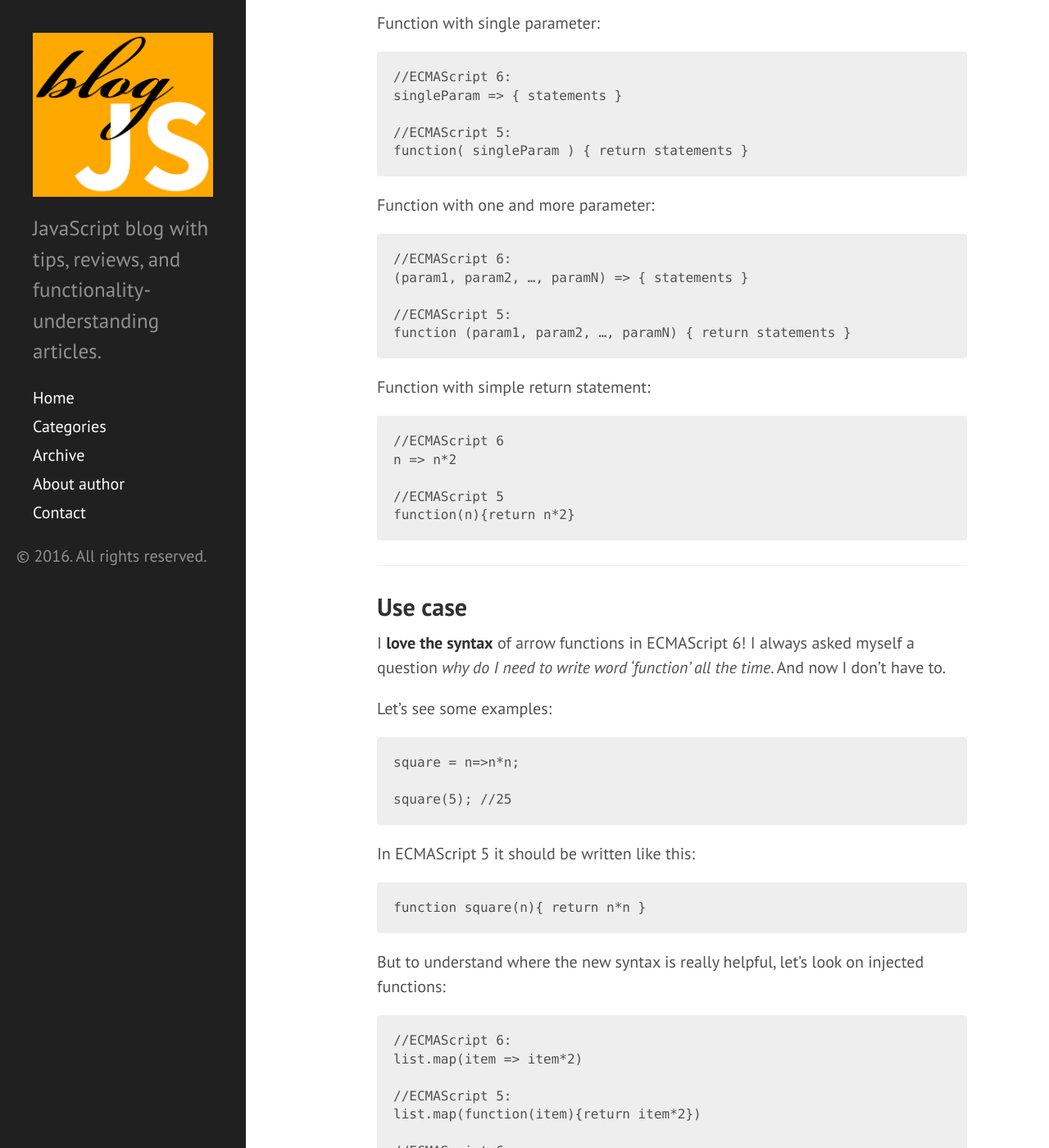
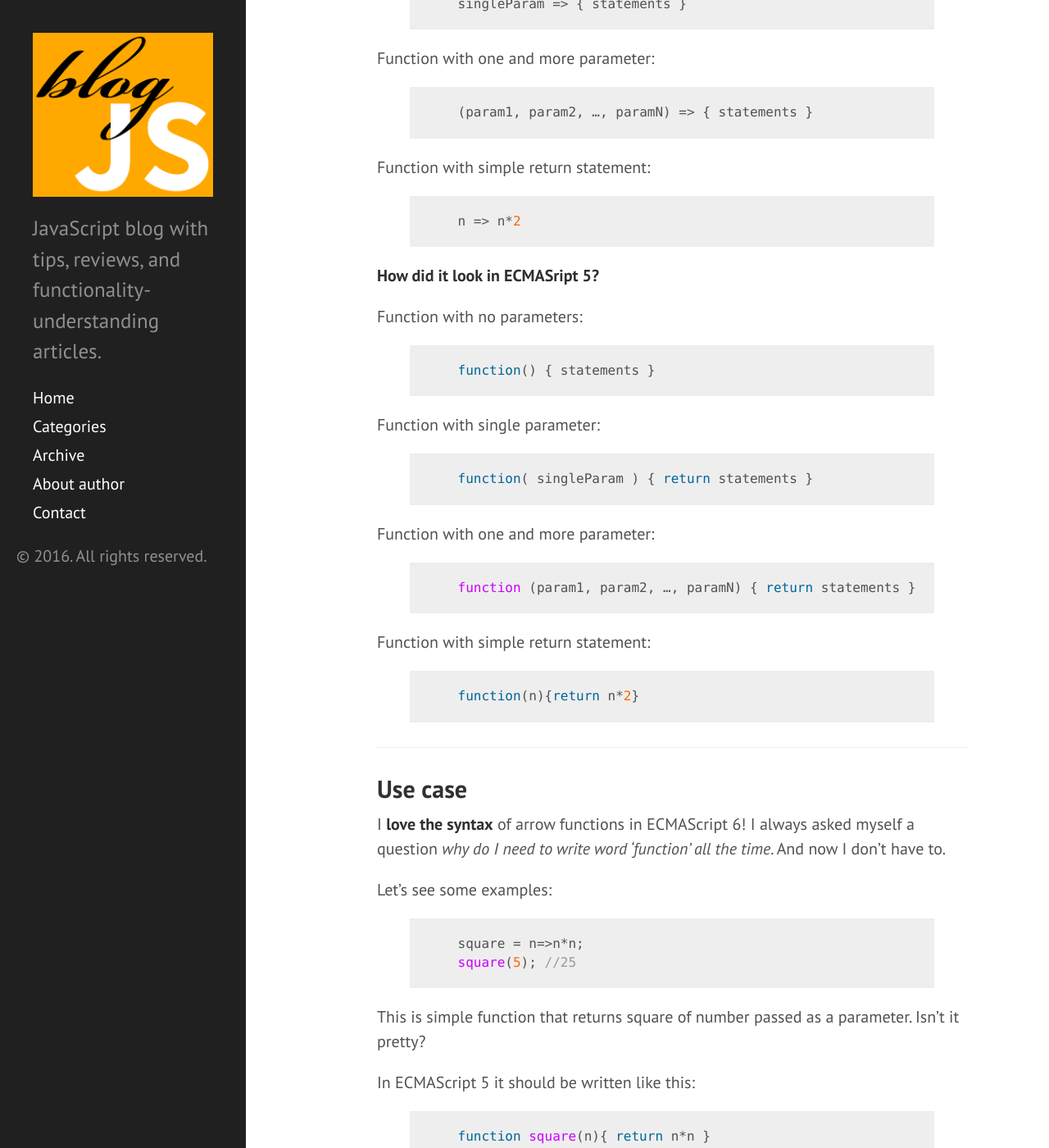
Before and after one commit to blogjs/blogjs.github.io, a Jekyll site: the page built from _posts/2016-07-08-arrow-functions.markdown, in a window 1280 px wide and 1400 px high, scrolled down 840 px. Shown: the whole window at 82% size. Built offline with Jekyll 4.4.1, drawn with Linux system fonts in a browser that asks for light colours; comment, search, counter and statistics services are not loaded; some of the changed text lies outside the part shown.

Commit message:
finishing post about arrow functions

```diff
--- a/_posts/2016-07-08-arrow-functions.markdown
+++ b/_posts/2016-07-08-arrow-functions.markdown
@@ -21,67 +21,96 @@ ___
 ## Syntax
 
 Function with no parameters:
-
-    //ECMAScript 6:
+{% highlight javascript %}
     () => { statements }
-
-    //ECMAScript 5:
-    function() { statements }
+{% endhighlight %}
 
 Function with single parameter:
-
-    //ECMAScript 6:
+{% highlight javascript %}
     singleParam => { statements }
-
-    //ECMAScript 5:
-    function( singleParam ) { return statements }
+{% endhighlight %}
 
 Function with one and more parameter:
-
-    //ECMAScript 6:
+{% highlight javascript %}
     (param1, param2, …, paramN) => { statements }
-
-    //ECMAScript 5:
-    function (param1, param2, …, paramN) { return statements }
+{% endhighlight %}
 
 Function with simple return statement:
+{% highlight javascript %}
+    n => n*2
+{% endhighlight %}
 
-    //ECMAScript 6
-    n => n*2
+__How did it look in ECMASript 5?__<!--more-->
 
-    //ECMAScript 5
+Function with no parameters:
+{% highlight javascript %}
+    function() { statements }
+{% endhighlight %}
+
+Function with single parameter:
+{% highlight javascript %}
+    function( singleParam ) { return statements }
+{% endhighlight %}
+
+Function with one and more parameter:
+{% highlight javascript %}
+    function (param1, param2, …, paramN) { return statements }
+{% endhighlight %}
+
+Function with simple return statement:
+{% highlight javascript %}
     function(n){return n*2}
+{% endhighlight %}
 
 ___
 
 ## Use case
-I __love the syntax__ of arrow functions in ECMAScript 6! I always asked myself a question *why do I need to write word 'function' all the time*.
+I __love the syntax__ of arrow functions in ECMAScript 6! I always asked myself a question *why do I need to write word
+'function' all the time*.
 And now I don't have to.
 
 Let's see some examples:
+{% highlight javascript %}
+    square = n=>n*n;
+    square(5); //25
+{% endhighlight %}
 
-    square = n=>n*n;
-
-    square(5); //25
+This is simple function that returns square of number passed as a parameter. Isn't it pretty?
 
 In ECMAScript 5 it should be written like this:
-
+{% highlight javascript %}
     function square(n){ return n*n }
+{% endhighlight %}
 
 But to understand where the new syntax is really helpful, let's look on injected functions:
-
+{% highlight javascript %}
     //ECMAScript 6:
     list.map(item => item*2)
 
-    //ECMAScript 5:
+    //instead of ECMAScript 5:
     list.map(function(item){return item*2})
-
-    //ECMAScript 6
+{% endhighlight %}
+{% highlight javascript %}
+    //ECMAScript 6:
     {
-
+        list.forEach(n => {
+            if(n>0){
+                list2.push(n)
+            }
+        })
     }
 
-    //ECMASCript 5:
+    //instead of ECMAScript 5:
     (function(){
+        list.forEach(function(n){
+            if(n>0){
+                list2.push(n)
+            }
+        })
+    }()
+{% endhighlight %}
 
-    })()
+Don't you see that **ECMAScript 6 is more about program** you wrote, **not about syntax** of it!<br/>
+
+\* In last example in ECMAScript 6 I used a **block-scope**, in ECMAScript 5 only function was block scoped.
+[Read more about block-scope in ECMAScript 6]({% post_url 2016-06-12-es6-block-scoped-functions %})
```
